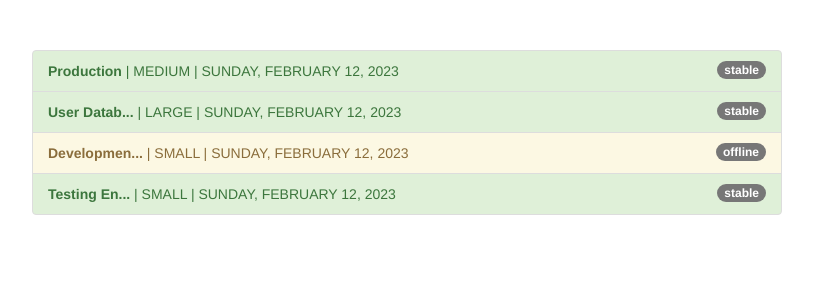
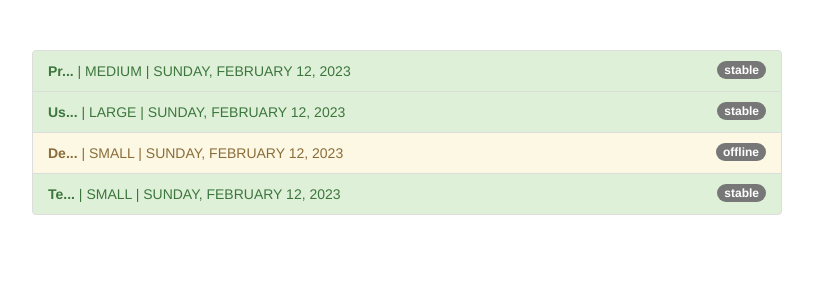
Before and after one commit to dlith/pipes-in-angular, an Angular app: page / in a window 1280 px wide. Shown: the top 300 px of the page, without its empty margins (233-1046 px from the left). Built offline with nearby package versions, Linux system fonts and the light colour scheme.

Commit message:
Parametrizing a Custom Pipe

```diff
--- a/src/app/app.component.html
+++ b/src/app/app.component.html
@@ -10,7 +10,7 @@
             class="badge">
             {{ server.status }}
           </span>
-          <strong>{{ server.name | shorten }}</strong> |
+          <strong>{{ server.name | shorten: 2 }}</strong> |
           {{ server.instanceType | uppercase }} |
           {{ server.started | date: 'fullDate' | uppercase }}
         </li>
--- a/src/app/shorten.pipe.ts
+++ b/src/app/shorten.pipe.ts
@@ -5,9 +5,9 @@ import { Pipe, PipeTransform } from "@angular/core";
 })
 export class ShortenPipe implements PipeTransform {
 
-  transform(value: any) {
-    if(value.length > 10){
-      return value.substr(0, 10) + '...';
+  transform(value: any, limit = 10) {
+    if(value.length > limit){
+      return value.substr(0, limit) + '...';
     }
     return value;
   }
```
